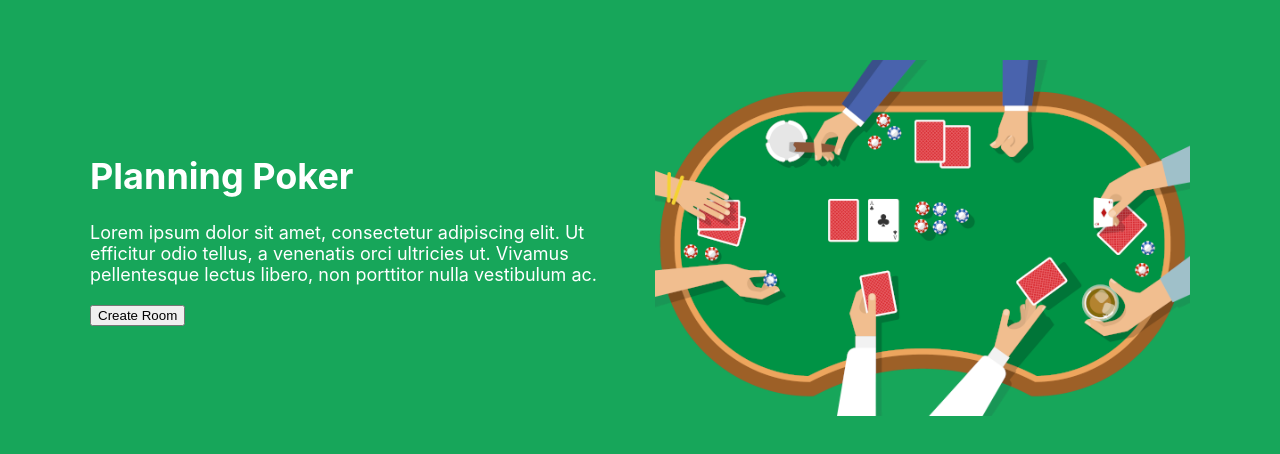
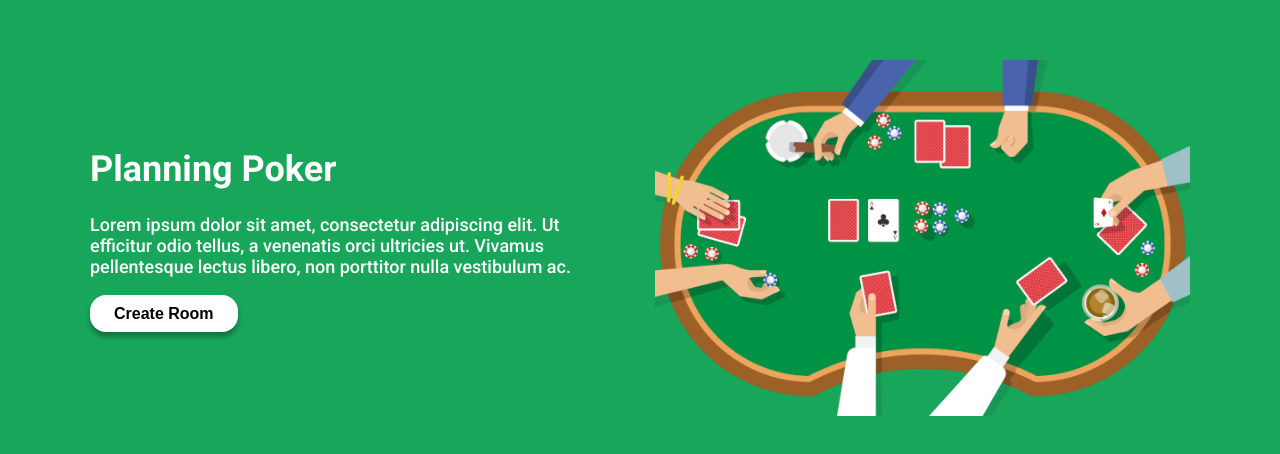
Before and after one commit to mateusKoppe/planning-poker, a React (Create React App) app in the folder client/: page / in a window 1280 px wide. Shown: the part 160-614 px from the top of the page. Built offline with nearby package versions, Linux system fonts and the light colour scheme.

Commit message:
Start UI

```diff
--- a/client/public/index.html
+++ b/client/public/index.html
@@ -4,6 +4,7 @@
     <meta charset="utf-8" />
     <link rel="icon" href="%PUBLIC_URL%/favicon.ico" />
     <meta name="viewport" content="width=device-width, initial-scale=1" />
+    <link href="https://fonts.googleapis.com/css2?family=Roboto:ital,wght@0,300;0,500;0,700;1,300;1,500;1,700&display=swap" rel="stylesheet">
     <meta name="theme-color" content="#000000" />
     <meta
       name="description"
@@ -24,7 +25,7 @@
       work correctly both with client-side routing and a non-root public URL.
       Learn how to configure a non-root public URL by running `npm run build`.
     -->
-    <title>React App</title>
+    <title>Planning Poker</title>
   </head>
   <body>
     <noscript>You need to enable JavaScript to run this app.</noscript>
--- /dev/null
+++ b/client/src/components/Ui/Button.ts
@@ -0,0 +1,14 @@
+import styled from "styled-components";
+
+const Button = styled.button`
+  background-color: white;
+  font-size: 1.6rem;
+  box-shadow: 0 .3em .3em rgba(0,0,0,.3);
+  border: none;
+  border-radius: 1em;
+  cursor: pointer;
+  font-weight: bold;
+  padding: .6em 1.5em;
+`;
+
+export default Button;
--- /dev/null
+++ b/client/src/components/Ui/index.ts
@@ -0,0 +1,7 @@
+import Button from "./Button";
+
+const Ui = {
+  Button
+};
+
+export default Ui;
--- a/client/src/pages/Home/index.tsx
+++ b/client/src/pages/Home/index.tsx
@@ -1,7 +1,12 @@
 import React from "react";
 import styled from "styled-components";
 
-import HomeTableImg from "../../assets/images/home-table.png";
+import Ui from "components/Ui/index";
+
+import HomeTableImg from "assets/images/home-table.png";
+
+const { Button } = Ui;
+
 
 const Wrapper = styled.div`
   min-height: 100vh;
@@ -34,7 +39,7 @@ const Home = () => {
         <div>
           <h1 style={{ marginTop: 0 }}>Planning Poker</h1>
           <p>Lorem ipsum dolor sit amet, consectetur adipiscing elit. Ut efficitur odio tellus, a venenatis orci ultricies ut. Vivamus pellentesque lectus libero, non porttitor nulla vestibulum ac.</p>
-          <button>Create Room</button>
+          <Button>Create Room</Button>
         </div>
         <div>
           <Image src={HomeTableImg} />
--- a/client/src/utils/styles/theme.ts
+++ b/client/src/utils/styles/theme.ts
@@ -27,7 +27,7 @@ const theme: DefaultTheme  = {
     pokerBackground: "#37464d"
   },
   fonts: {
-    family: '-apple-system, BlinkMacSystemFont, "Segoe UI", "Roboto", "Oxygen", "Ubuntu", "Cantarell", "Fira Sans", "Droid Sans", "Helvetica Neue", sans-serif',
+    family: '"Roboto", "Oxygen", "Ubuntu", "Cantarell", "Fira Sans", "Droid Sans", "Helvetica Neue", sans-serif',
     size: '1.8rem'
   }
 };
--- a/client/tsconfig.json
+++ b/client/tsconfig.json
@@ -1,5 +1,6 @@
 {
   "compilerOptions": {
+    "baseUrl": "src",
     "target": "es5",
     "lib": [
       "dom",
```
